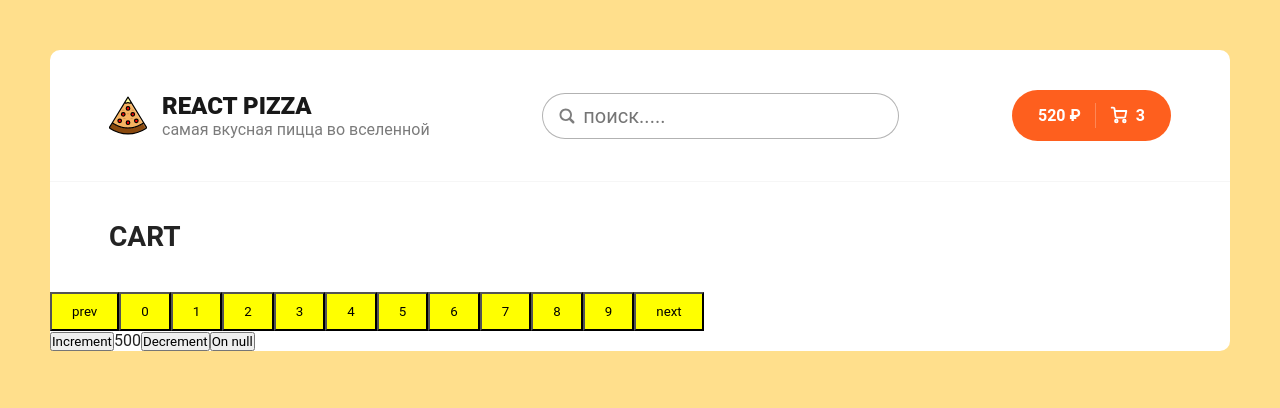
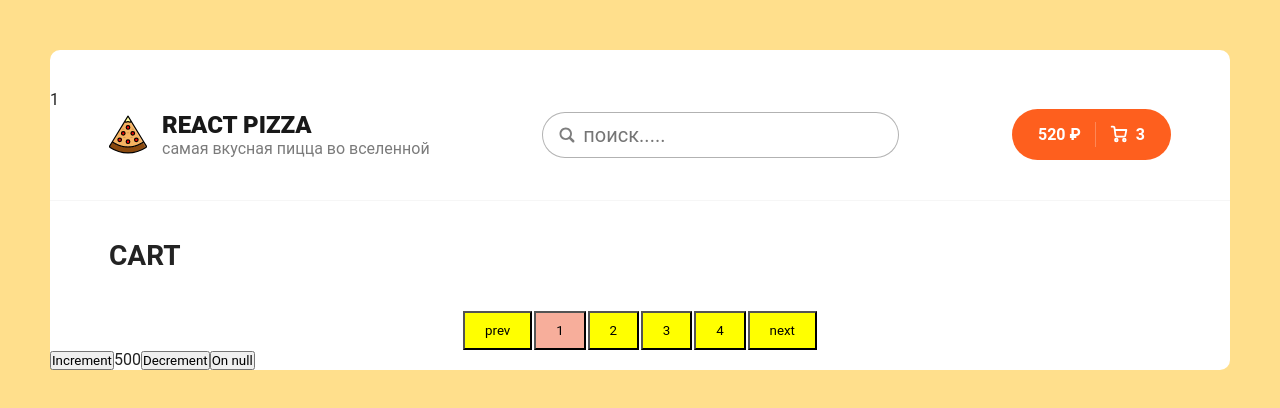
Before and after one commit to tehnikDaniyar/react-pizza, a React (Create React App) app: page /cart in a window 1280 px wide. Shown: the top 408 px of the page. Built offline with nearby package versions, Linux system fonts and the light colour scheme.

Commit message:
created catregories slice

```diff
--- a/src/App.js
+++ b/src/App.js
@@ -13,7 +13,6 @@ function App() {
 
   return (
     <>
-      <body>
       <div className='wrapper'>
         <Header searchRequest={searchRequest} setSearchRequest={setSearchRequest} />
         <div className='container'>
@@ -24,10 +23,9 @@ function App() {
             </Routes>
           </div>
         </div>
-          <Pagination amountPages={10} />
+        <Pagination amountPages={4} />
         <Counter />
       </div>
-      </body>
     </>
   );
 }
--- a/src/app/store.js
+++ b/src/app/store.js
@@ -1,10 +1,12 @@
 import { configureStore } from '@reduxjs/toolkit';
 import counterReducer from '../features/counter/counterSlice';
 import paginationReducer from '../features/pagination/paginationSlice';
+import categoriesReducer from '../features/categories/categoriesSlice';
 
 export const store = configureStore({
   reducer: {
     counter: counterReducer,
     pagination: paginationReducer,
+    categories: categoriesReducer,
   },
 });
--- a/src/components/Categories.jsx
+++ b/src/components/Categories.jsx
@@ -1,7 +1,12 @@
 import React from 'react';
+import { useSelector, useDispatch } from 'react-redux';
+import { changeCategory } from '../features/categories/categoriesSlice';
 
-export default function Categories({ categoryId, setCategoryid }) {
+export default function Categories() {
+  const categoryId = useSelector((state) => state.categories.value);
+  const dispatch = useDispatch();
   const categories = ['Все', 'Мясные', 'Вегетарианская', 'Гриль', 'Острые', 'Закрытые'];
+  console.log(changeCategory);
 
   return (
     <div className='categories'>
@@ -10,7 +15,7 @@ export default function Categories({ categoryId, setCategoryid }) {
           return (
             <li
               key={index}
-              onClick={() => setCategoryid(index)}
+              onClick={() => dispatch(changeCategory(index))}
               className={categoryId === index ? 'active' : ''}
             >
               {item}
--- a/src/components/Counter.jsx
+++ b/src/components/Counter.jsx
@@ -3,6 +3,7 @@ import { useSelector, useDispatch } from 'react-redux';
 import { decrement, increment, onNull } from '../features/counter/counterSlice';
 
 export default function Counter() {
+  console.log('render Counter');
   const count = useSelector((state) => state.counter.value);
   const dispatch = useDispatch();
   return (
--- a/src/components/Header.jsx
+++ b/src/components/Header.jsx
@@ -1,10 +1,14 @@
 import iconSvg from '../assets/img/pizza-logo.svg';
 import Search from './search';
 import { Link } from 'react-router-dom';
+import { useSelector } from 'react-redux';
 
 export default function Header({ searchRequest, setSearchRequest }) {
+  const numberPage = useSelector((state) => state.pagination.value);
+
   return (
     <div className='header'>
+      <p>{numberPage}</p>
       <div className='container'>
         <Link to={'/'} className='header__logo'>
           <img width='38' src={iconSvg} alt='Pizza logo' />
--- a/src/components/Pagination/index.jsx
+++ b/src/components/Pagination/index.jsx
@@ -1,17 +1,21 @@
 import styles from './pagination.module.scss';
 import { useSelector, useDispatch } from 'react-redux';
-import { changePage } from '../../features/pagination/paginationSlice';
+import { changePage, nextPage, prevPage } from '../../features/pagination/paginationSlice';
 
 export default function Pagination({ amountPages }) {
   const pagination = useSelector((state) => state.pagination.value);
   const dispatch = useDispatch();
-  console.log(pagination);
+
+  function nextButtonHundler() {}
 
   function getButtons(amount) {
     return [...new Array(amount)].map((_, i) => (
-      <li className={styles.item}>
-        <button className={styles.button} onClick={() => dispatch(changePage(i))}>
-          {i}
+      <li className={styles.item} key={i}>
+        <button
+          className={`${styles.button} ${i + 1 === pagination ? styles.active : ''}`}
+          onClick={() => dispatch(changePage(i + 1))}
+        >
+          {i + 1}
         </button>
       </li>
     ));
@@ -21,11 +25,18 @@ export default function Pagination({ amountPages }) {
     <>
       <ul className={styles.list}>
         <li className={styles.item}>
-          <button className={styles.button}>prev</button>
+          <button className={styles.button} onClick={() => pagination > 1 && dispatch(prevPage())}>
+            prev
+          </button>
         </li>
         {getButtons(amountPages)}
         <li>
-          <button className={styles.button}>next</button>
+          <button
+            className={styles.button}
+            onClick={() => pagination < amountPages && dispatch(nextPage())}
+          >
+            next
+          </button>
         </li>
       </ul>
     </>
--- a/src/components/Pagination/pagination.module.scss
+++ b/src/components/Pagination/pagination.module.scss
@@ -6,9 +6,15 @@
   display: flex;
   width: 30%;
   justify-content: space-between;
+  overflow: auto;
+  margin: 0 auto;
 }
 
 .button {
   padding: 10px 20px;
   background-color: yellow;
+
+  &.active {
+    background-color: rgb(247, 174, 155);
+  }
 }
--- a/src/components/pages/Home.jsx
+++ b/src/components/pages/Home.jsx
@@ -4,37 +4,42 @@ import Categories from '../Categories';
 import Sort from '../Sort';
 import PizzaBlock from '../PizzaBlock';
 import Skeleton from '../Skeleton';
+import { useSelector } from 'react-redux';
 
 function Home({ searchRequest }) {
+  const categoryId = useSelector((state) => state.categories.value);
+  console.log('render Home', categoryId);
   const urlPizzas = new URL('https://6525555367cfb1e59ce71d24.mockapi.io/items');
 
-  const [categoryId, setCategoryid] = useState(0);
   const [sortProperty, setSortProperty] = useState({
     id: 0,
     title: 'популярности',
     value: 'rating',
   });
-
   const [pizzas, setPizzas] = useState([]);
   const [isLoaded, setIsLoaded] = useState(false);
+  const curentPage = useSelector((state) => state.pagination.value);
 
   useEffect(() => {
     categoryId && urlPizzas.searchParams.append('category', `${categoryId}`);
     urlPizzas.searchParams.append('sortBy', `${sortProperty.value}`);
+    urlPizzas.searchParams.append('limit', '3');
+    urlPizzas.searchParams.append('page', curentPage);
     searchRequest && urlPizzas.searchParams.append('search', `${searchRequest}`);
 
     fetch(urlPizzas)
       .then((responce) => responce.json())
       .then((json) => {
+        console.log('getted response');
         setPizzas(json);
         setIsLoaded(true);
       });
-  }, [categoryId, sortProperty, searchRequest]);
+  }, [categoryId, sortProperty, searchRequest, curentPage]);
 
   return (
     <>
       <div className='content__top'>
-        <Categories categoryId={categoryId} setCategoryid={(i) => setCategoryid(i)} />
+        <Categories />
         <Sort sortProperty={sortProperty} setSortProperty={(value) => setSortProperty(value)} />
       </div>
       <h2 className='content__title'>Все пиццы</h2>
--- /dev/null
+++ b/src/features/categories/categoriesSlice.js
@@ -0,0 +1,20 @@
+import { createSlice } from '@reduxjs/toolkit';
+
+const initialState = {
+  value: 0,
+};
+
+export const categoriesSlice = createSlice({
+  name: 'categories',
+  initialState,
+  reducers: {
+    changeCategory: (state, payload) => {
+      console.log('action categoriy', payload.payload.value);
+      state.value = payload.payload.value;
+    },
+  },
+});
+
+export const { changeCategory } = categoriesSlice.actions;
+
+export default categoriesSlice.reducer;
--- a/src/features/counter/counterSlice.js
+++ b/src/features/counter/counterSlice.js
@@ -27,8 +27,6 @@ export const counterSlice = createSlice({
   },
 });
 
-console.log(counterSlice);
-
 // Action creators are generated for each case reducer function
 export const { increment, decrement, incrementByAmount, onNull } = counterSlice.actions;
 
--- a/src/features/pagination/paginationSlice.js
+++ b/src/features/pagination/paginationSlice.js
@@ -2,25 +2,26 @@ import { createSlice } from '@reduxjs/toolkit';
 import ContentLoader from 'react-content-loader';
 
 const initialState = {
-  value: 0,
+  value: 1,
 };
 
 export const paginationSlice = createSlice({
   name: 'pagination',
   initialState,
   reducers: {
-    changePage: (state, { i }) => {
-      // Redux Toolkit allows us to write "mutating" logic in reducers. It
-      // doesn't actually mutate the state because it uses the Immer library,
-      // which detects changes to a "draft state" and produces a brand new
-      // immutable state based off those changes
-      state.value = i;
-      console.log('state of paginationSlice:', state.value);
+    changePage: (state, payload) => {
+      state.value = payload.payload;
+    },
+    nextPage: (state) => {
+      state.value += 1;
+    },
+    prevPage: (state) => {
+      state.value -= 1;
     },
   },
 });
 
 // Action creators are generated for each case reducer function
-export const { changePage } = paginationSlice.actions;
+export const { changePage, nextPage, prevPage } = paginationSlice.actions;
 
 export default paginationSlice.reducer;
--- a/src/index.js
+++ b/src/index.js
@@ -9,13 +9,11 @@ import { Provider } from 'react-redux';
 
 const root = ReactDOM.createRoot(document.getElementById('root'));
 root.render(
-  <React.StrictMode>
-    <Provider store={store}>
-      <BrowserRouter>
-        <App />
-      </BrowserRouter>
-    </Provider>
-  </React.StrictMode>,
+  <Provider store={store}>
+    <BrowserRouter>
+      <App />
+    </BrowserRouter>
+  </Provider>,
 );
 
 // If you want to start measuring performance in your app, pass a function
```
Lines whose indentation alone changed are shown as unchanged.
